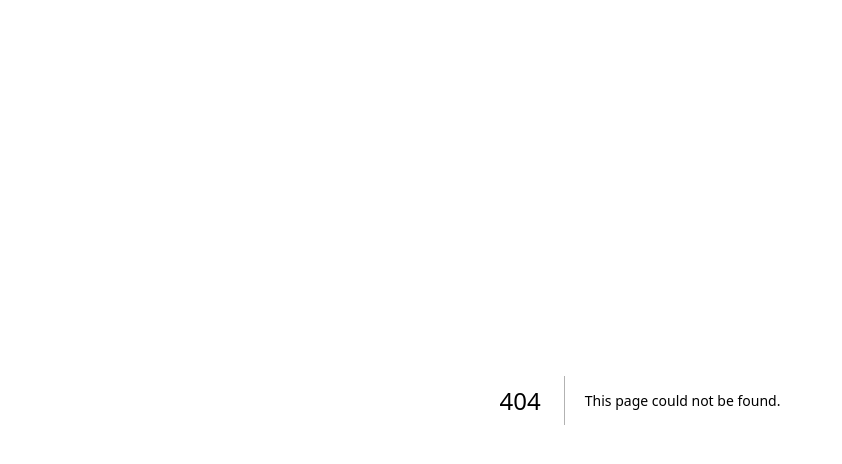
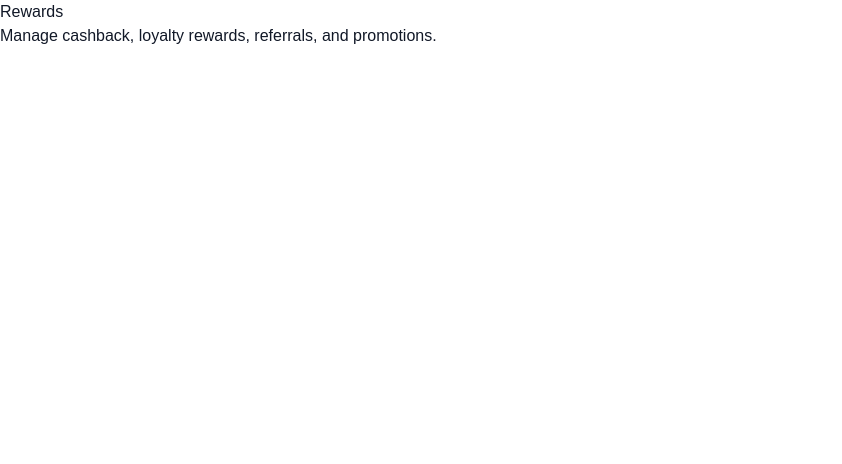
Before and after one commit to pra-y104/promvanta, a Next.js app: page /admin/rewards in a window 1280 px wide. Before the commit this address had no page. Shown: the top 464 px of the page, without its empty margins (0-842 px from the left). Built offline with nearby package versions, Linux system fonts and the light colour scheme.

Commit message:
Create AdminRewardsPage component for rewards management

```diff
--- /dev/null
+++ b/app/admin/rewards/page.tsx
@@ -0,0 +1,8 @@
+export default function AdminRewardsPage() {
+  return (
+    <main>
+      <h1>Rewards</h1>
+      <p>Manage cashback, loyalty rewards, referrals, and promotions.</p>
+    </main>
+  );
+}
```
